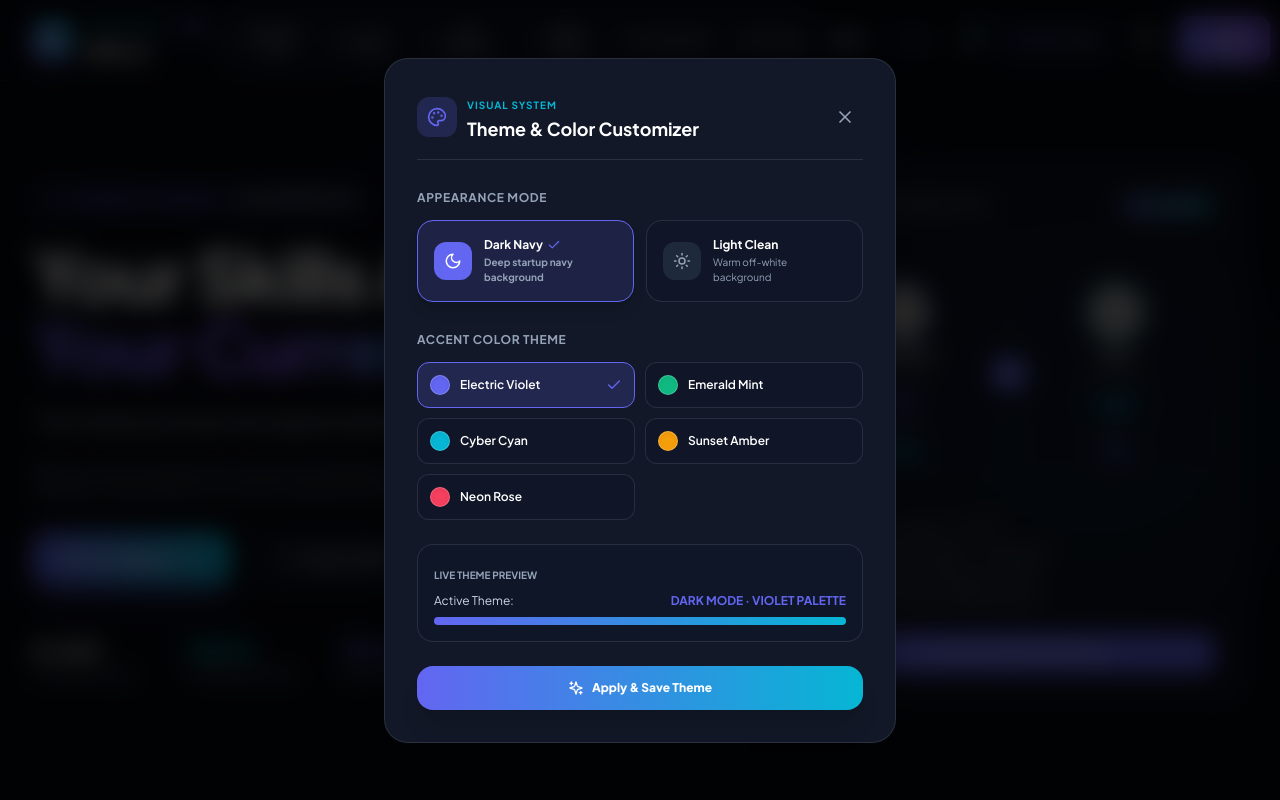
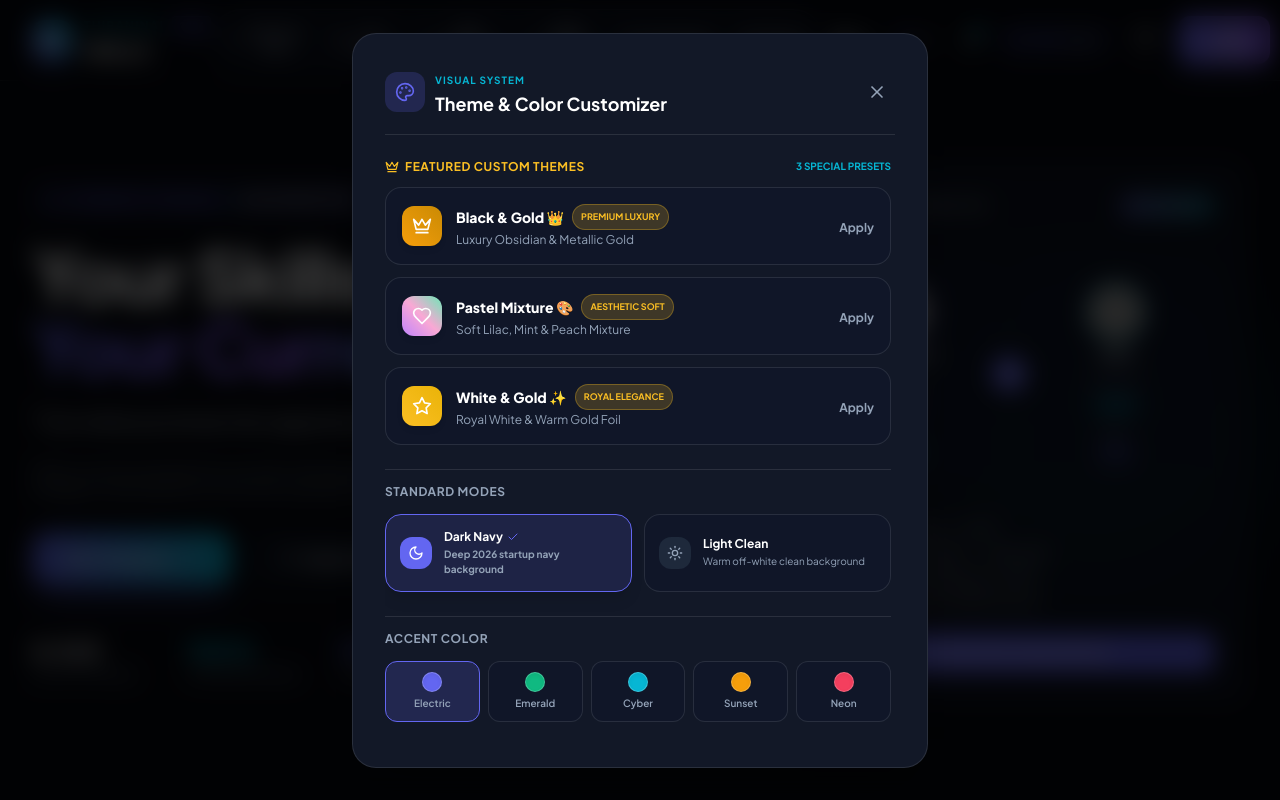
Before and after one commit to shivanistalin2006-dot/ThiranInai-SkillX, a React (Vite) app: page / in a window 1280 px wide. Both pictures are taken after a click on the button 916 px from the left and 40 px from the top of the page. Shown: the top 800 px of the page. Built offline with nearby package versions, Linux system fonts and the light colour scheme; grey boxes are pictures that could not be loaded.

Commit message:
feat: Add Black & Gold, Pastel Mixture, and White & Gold custom themes

```diff
--- a/src/components/modals/ThemeModal.jsx
+++ b/src/components/modals/ThemeModal.jsx
@@ -1,28 +1,65 @@
 import React from 'react';
 import { useSkillX } from '../../context/SkillXContext';
-import { X, Sun, Moon, Palette, Check, Sparkles, Monitor } from 'lucide-react';
+import { X, Sun, Moon, Palette, Check, Sparkles, Crown, Heart, Star } from 'lucide-react';
 
 export default function ThemeModal({ isOpen, onClose }) {
-  const { theme, toggleTheme, setTheme, accentColor, setAccentColor } = useSkillX();
+  const {
+    themePreset,
+    setThemePreset,
+    theme,
+    setTheme,
+    accentColor,
+    setAccentColor
+  } = useSkillX();
 
   if (!isOpen) return null;
 
-  const colorPalettes = [
-    { id: 'violet', name: 'Electric Violet', hex: '#6366f1', gradient: 'from-indigo-600 to-violet-500' },
-    { id: 'emerald', name: 'Emerald Mint', hex: '#10b981', gradient: 'from-emerald-600 to-teal-400' },
-    { id: 'cyan', name: 'Cyber Cyan', hex: '#06b6d4', gradient: 'from-cyan-500 to-blue-500' },
-    { id: 'amber', name: 'Sunset Amber', hex: '#f59e0b', gradient: 'from-amber-500 to-orange-500' },
-    { id: 'rose', name: 'Neon Rose', hex: '#f43f5e', gradient: 'from-rose-500 to-pink-500' },
+  const specialThemes = [
+    {
+      id: 'black-gold',
+      name: 'Black & Gold 👑',
+      tagline: 'Luxury Obsidian & Metallic Gold',
+      icon: Crown,
+      badge: 'PREMIUM LUXURY',
+      bgClass: 'bg-black text-amber-300 border-amber-500/50',
+      previewGradient: 'from-amber-500 to-yellow-600'
+    },
+    {
+      id: 'pastel-mixture',
+      name: 'Pastel Mixture 🎨',
+      tagline: 'Soft Lilac, Mint & Peach Mixture',
+      icon: Heart,
+      badge: 'AESTHETIC SOFT',
+      bgClass: 'bg-purple-100 text-purple-900 border-purple-300',
+      previewGradient: 'from-purple-400 via-pink-300 to-emerald-300'
+    },
+    {
+      id: 'white-gold',
+      name: 'White & Gold ✨',
+      tagline: 'Royal White & Warm Gold Foil',
+      icon: Star,
+      badge: 'ROYAL ELEGANCE',
+      bgClass: 'bg-amber-50/50 text-amber-900 border-amber-300',
+      previewGradient: 'from-amber-400 to-yellow-500'
+    }
   ];
 
-  const modes = [
-    { id: 'dark', name: 'Dark Navy', icon: Moon, desc: 'Deep startup navy background' },
-    { id: 'light', name: 'Light Clean', icon: Sun, desc: 'Warm off-white background' },
+  const standardModes = [
+    { id: 'dark', name: 'Dark Navy', icon: Moon, desc: 'Deep 2026 startup navy background' },
+    { id: 'light', name: 'Light Clean', icon: Sun, desc: 'Warm off-white clean background' },
+  ];
+
+  const colorPalettes = [
+    { id: 'violet', name: 'Electric Violet', hex: '#6366f1' },
+    { id: 'emerald', name: 'Emerald Mint', hex: '#10b981' },
+    { id: 'cyan', name: 'Cyber Cyan', hex: '#06b6d4' },
+    { id: 'amber', name: 'Sunset Amber', hex: '#f59e0b' },
+    { id: 'rose', name: 'Neon Rose', hex: '#f43f5e' },
   ];
 
   return (
     <div className="fixed inset-0 z-50 flex items-center justify-center p-4 bg-black/75 backdrop-blur-md animate-fadeIn">
-      <div className="relative w-full max-w-lg rounded-3xl bg-brand-surface dark:bg-brand-surface light:bg-white border border-brand-border dark:border-white/10 light:border-slate-200 shadow-2xl overflow-hidden p-6 sm:p-8">
+      <div className="relative w-full max-w-xl rounded-3xl bg-brand-surface dark:bg-brand-surface light:bg-white border border-brand-border dark:border-white/10 light:border-slate-200 shadow-2xl overflow-hidden p-6 sm:p-8">
 
         {/* Header */}
         <div className="flex items-center justify-between pb-4 border-b border-white/10">
@@ -43,32 +80,86 @@ export default function ThemeModal({ isOpen, onClose }) {
           </button>
         </div>
 
-        <div className="space-y-6 pt-6">
+        <div className="space-y-6 pt-6 max-h-[75vh] overflow-y-auto pr-1">
 
-          {/* Mode Selector */}
+          {/* SPECIAL 3 FEATURED THEMES */}
           <div className="space-y-3">
-            <label className="text-xs font-bold uppercase tracking-wider text-slate-400">Appearance Mode</label>
+            <div className="flex items-center justify-between">
+              <label className="text-xs font-bold uppercase tracking-wider text-amber-400 flex items-center space-x-1.5">
+                <Crown size={14} />
+                <span>Featured Custom Themes</span>
+              </label>
+              <span className="text-[10px] font-bold text-brand-cyan uppercase">3 Special Presets</span>
+            </div>
+
+            <div className="grid grid-cols-1 gap-3">
+              {specialThemes.map((st) => {
+                const Icon = st.icon;
+                const active = themePreset === st.id;
+                return (
+                  <button
+                    key={st.id}
+                    onClick={() => setThemePreset(st.id)}
+                    className={`p-4 rounded-2xl border text-left transition flex items-center justify-between relative overflow-hidden ${
+                      active
+                        ? 'border-amber-400 ring-2 ring-amber-400/50 bg-amber-500/10 text-white font-bold shadow-xl'
+                        : 'border-white/10 bg-slate-900/60 light:bg-slate-100 hover:border-white/20'
+                    }`}
+                  >
+                    <div className="flex items-center space-x-3.5 z-10">
+                      <div className={`w-10 h-10 rounded-xl bg-gradient-to-tr ${st.previewGradient} text-white flex items-center justify-center font-bold shadow-md`}>
+                        <Icon size={20} />
+                      </div>
+                      <div>
+                        <div className="text-sm font-extrabold text-slate-900 dark:text-white flex items-center space-x-2">
+                          <span>{st.name}</span>
+                          <span className="text-[9px] px-2 py-0.5 rounded-full bg-amber-400/20 text-amber-400 font-bold uppercase border border-amber-400/30">
+                            {st.badge}
+                          </span>
+                        </div>
+                        <div className="text-xs text-slate-400 mt-0.5">{st.tagline}</div>
+                      </div>
+                    </div>
+
+                    <div className="z-10">
+                      {active ? (
+                        <span className="p-1.5 rounded-full bg-amber-400 text-slate-950 font-bold block">
+                          <Check size={16} />
+                        </span>
+                      ) : (
+                        <span className="text-xs font-bold text-slate-400 hover:text-white">Apply</span>
+                      )}
+                    </div>
+                  </button>
+                );
+              })}
+            </div>
+          </div>
+
+          {/* STANDARD MODES */}
+          <div className="space-y-3 pt-2 border-t border-white/10">
+            <label className="text-xs font-bold uppercase tracking-wider text-slate-400">Standard Modes</label>
             <div className="grid grid-cols-2 gap-3">
-              {modes.map((m) => {
+              {standardModes.map((m) => {
                 const Icon = m.icon;
-                const active = theme === m.id;
+                const active = themePreset === m.id;
                 return (
                   <button
                     key={m.id}
-                    onClick={() => setTheme(m.id)}
-                    className={`p-4 rounded-2xl border text-left transition flex items-center space-x-3 ${
+                    onClick={() => setThemePreset(m.id)}
+                    className={`p-3.5 rounded-2xl border text-left transition flex items-center space-x-3 ${
                       active
                         ? 'border-brand-violet bg-brand-violet/15 text-white font-bold shadow-lg'
                         : 'border-white/10 bg-slate-900/60 light:bg-slate-100 text-slate-300 hover:border-white/20'
                     }`}
                   >
-                    <div className={`p-2.5 rounded-xl ${active ? 'bg-brand-violet text-white' : 'bg-slate-800 text-slate-400'}`}>
-                      <Icon size={18} />
+                    <div className={`p-2 rounded-xl ${active ? 'bg-brand-violet text-white' : 'bg-slate-800 text-slate-400'}`}>
+                      <Icon size={16} />
                     </div>
                     <div>
                       <div className="text-xs font-bold text-slate-900 dark:text-white flex items-center space-x-1">
                         <span>{m.name}</span>
-                        {active && <Check size={14} className="text-brand-violet" />}
+                        {active && <Check size={12} className="text-brand-violet" />}
                       </div>
                       <div className="text-[10px] text-slate-400 mt-0.5">{m.desc}</div>
                     </div>
@@ -78,54 +169,41 @@ export default function ThemeModal({ isOpen, onClose }) {
             </div>
           </div>
 
-          {/* Accent Color Palette */}
-          <div className="space-y-3">
-            <label className="text-xs font-bold uppercase tracking-wider text-slate-400">Accent Color Theme</label>
-            <div className="grid grid-cols-1 sm:grid-cols-2 gap-2.5">
+          {/* Accent Colors (for Standard Modes) */}
+          <div className="space-y-3 pt-2 border-t border-white/10">
+            <label className="text-xs font-bold uppercase tracking-wider text-slate-400">Accent Color</label>
+            <div className="grid grid-cols-5 gap-2">
               {colorPalettes.map((cp) => {
                 const active = accentColor === cp.id;
                 return (
                   <button
                     key={cp.id}
                     onClick={() => setAccentColor(cp.id)}
-                    className={`p-3 rounded-xl border text-left transition flex items-center justify-between ${
+                    className={`p-2.5 rounded-xl border text-center transition flex flex-col items-center space-y-1 ${
                       active
                         ? 'border-brand-violet bg-brand-violet/20 text-white font-bold'
-                        : 'border-white/10 bg-slate-900/60 light:bg-slate-100 text-slate-300 hover:bg-slate-800'
+                        : 'border-white/10 bg-slate-900/60 light:bg-slate-100 hover:bg-slate-800'
                     }`}
                   >
-                    <div className="flex items-center space-x-2.5">
-                      <span
-                        className="w-5 h-5 rounded-full shadow-inner border border-white/20"
-                        style={{ backgroundColor: cp.hex }}
-                      />
-                      <span className="text-xs font-semibold text-slate-900 dark:text-white">{cp.name}</span>
-                    </div>
-                    {active && <Check size={16} className="text-brand-violet" />}
+                    <span
+                      className="w-5 h-5 rounded-full shadow-inner border border-white/20"
+                      style={{ backgroundColor: cp.hex }}
+                    />
+                    <span className="text-[10px] text-slate-400 font-semibold">{cp.name.split(' ')[0]}</span>
                   </button>
                 );
               })}
             </div>
           </div>
 
-          {/* Live Preview Box */}
-          <div className="p-4 rounded-2xl bg-slate-900/80 light:bg-slate-100 border border-white/10 space-y-2">
-            <span className="text-[10px] font-bold text-slate-400 uppercase">LIVE THEME PREVIEW</span>
-            <div className="flex items-center justify-between text-xs">
-              <span className="text-slate-300">Active Theme:</span>
-              <span className="font-bold text-brand-violet uppercase">{theme} MODE · {accentColor} PALETTE</span>
-            </div>
-            <div className="h-2 rounded-full bg-gradient-to-r from-brand-violet to-brand-cyan mt-1" />
-          </div>
-
           {/* Submit */}
-          <div>
+          <div className="pt-2">
             <button
               onClick={onClose}
-              className="w-full py-3.5 rounded-2xl bg-gradient-to-r from-brand-violet to-brand-cyan text-white text-xs font-black shadow-xl hover:opacity-95 transition flex items-center justify-center space-x-2"
+              className="w-full py-3.5 rounded-2xl bg-gradient-to-r from-brand-violet via-brand-indigo to-brand-cyan text-white text-xs font-black shadow-xl hover:opacity-95 transition flex items-center justify-center space-x-2"
             >
               <Sparkles size={16} />
-              <span>Apply & Save Theme</span>
+              <span>Apply & Save Theme Settings</span>
             </button>
           </div>
 
--- a/src/context/SkillXContext.jsx
+++ b/src/context/SkillXContext.jsx
@@ -13,7 +13,16 @@ import {
 const SkillXContext = createContext();
 
 export const SkillXProvider = ({ children }) => {
-  // Theme state: dark / light
+  // Preset Theme state: 'black-gold' | 'pastel-mixture' | 'white-gold' | 'dark' | 'light'
+  const [themePreset, setThemePreset] = useState(() => {
+    try {
+      return localStorage.getItem('skillx_theme_preset') || 'dark';
+    } catch (e) {
+      return 'dark';
+    }
+  });
+
+  // Base Theme mode state: dark / light
   const [theme, setTheme] = useState(() => {
     try {
       return localStorage.getItem('skillx_theme') || 'dark';
@@ -63,23 +72,38 @@ export const SkillXProvider = ({ children }) => {
   const [activeChatPeerId, setActiveChatPeerId] = useState('user-arun');
   const [unreadNotifCount, setUnreadNotifCount] = useState(2);
 
-  // Effect: Theme class & Accent attribute toggling on html element
+  // Effect: Apply theme preset classes on documentElement
   useEffect(() => {
     const root = document.documentElement;
-    if (theme === 'dark') {
+
+    // Reset all theme classes first
+    root.classList.remove('dark', 'light', 'theme-black-gold', 'theme-pastel-mixture', 'theme-white-gold');
+
+    if (themePreset === 'black-gold') {
+      root.classList.add('dark', 'theme-black-gold');
+      setTheme('dark');
+    } else if (themePreset === 'pastel-mixture') {
+      root.classList.add('light', 'theme-pastel-mixture');
+      setTheme('light');
+    } else if (themePreset === 'white-gold') {
+      root.classList.add('light', 'theme-white-gold');
+      setTheme('light');
+    } else if (themePreset === 'light') {
+      root.classList.add('light');
+      setTheme('light');
+    } else {
       root.classList.add('dark');
-      root.classList.remove('light');
-    } else {
-      root.classList.add('light');
-      root.classList.remove('dark');
+      setTheme('dark');
     }
+
     root.setAttribute('data-accent', accentColor);
 
     try {
+      localStorage.setItem('skillx_theme_preset', themePreset);
       localStorage.setItem('skillx_theme', theme);
       localStorage.setItem('skillx_accent', accentColor);
     } catch (e) {}
-  }, [theme, accentColor]);
+  }, [themePreset, theme, accentColor]);
 
   // Effect: Language persistence
   useEffect(() => {
@@ -97,7 +121,7 @@ export const SkillXProvider = ({ children }) => {
   };
 
   const toggleTheme = () => {
-    setTheme(prev => (prev === 'dark' ? 'light' : 'dark'));
+    setThemePreset(prev => (prev === 'dark' ? 'light' : 'dark'));
   };
 
   // AI Matching Compatibility Score Engine
@@ -291,6 +315,8 @@ export const SkillXProvider = ({ children }) => {
   return (
     <SkillXContext.Provider
       value={{
+        themePreset,
+        setThemePreset,
         theme,
         setTheme,
         toggleTheme,
```
Also changed, not shown: src/index.css (+166 -0 lines).
